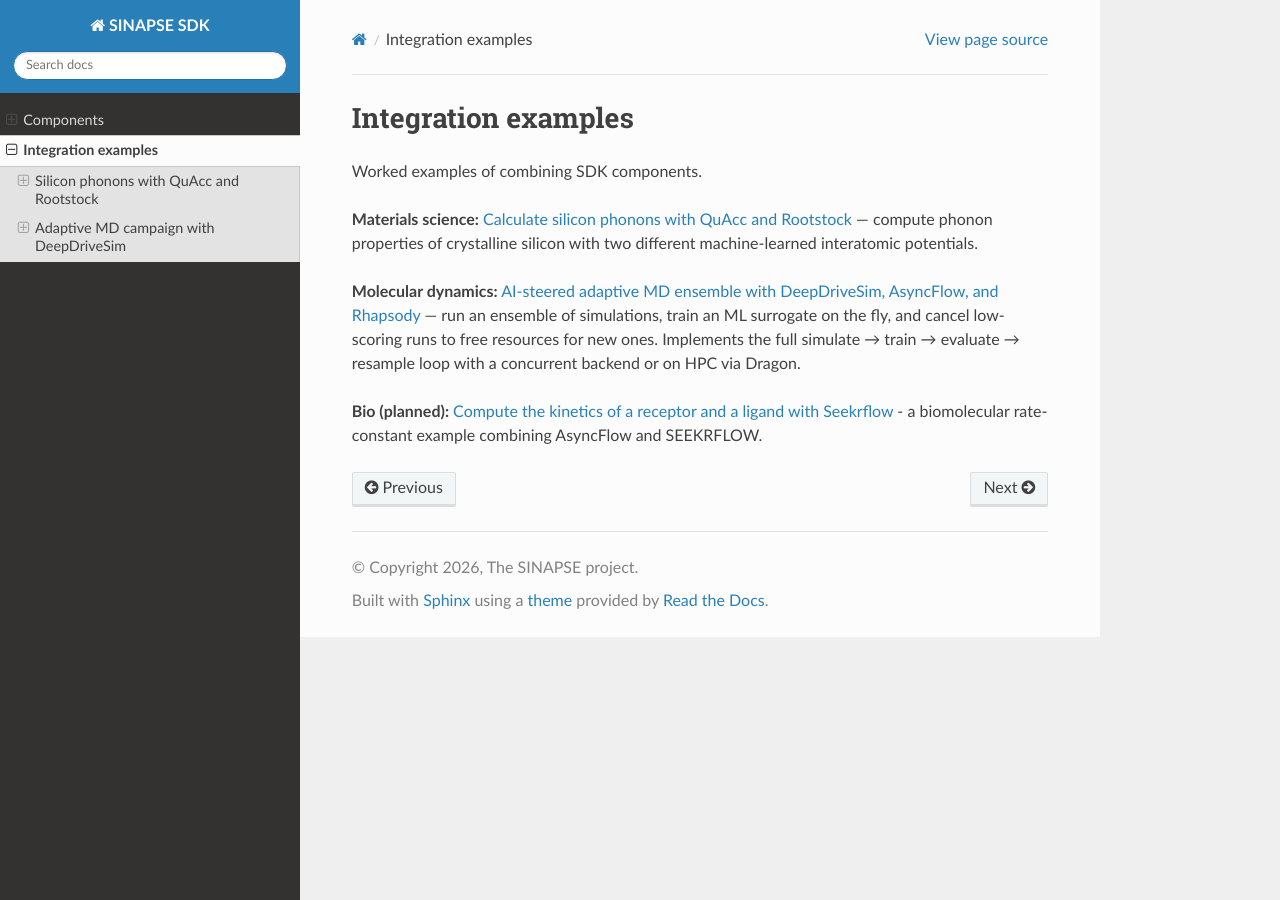
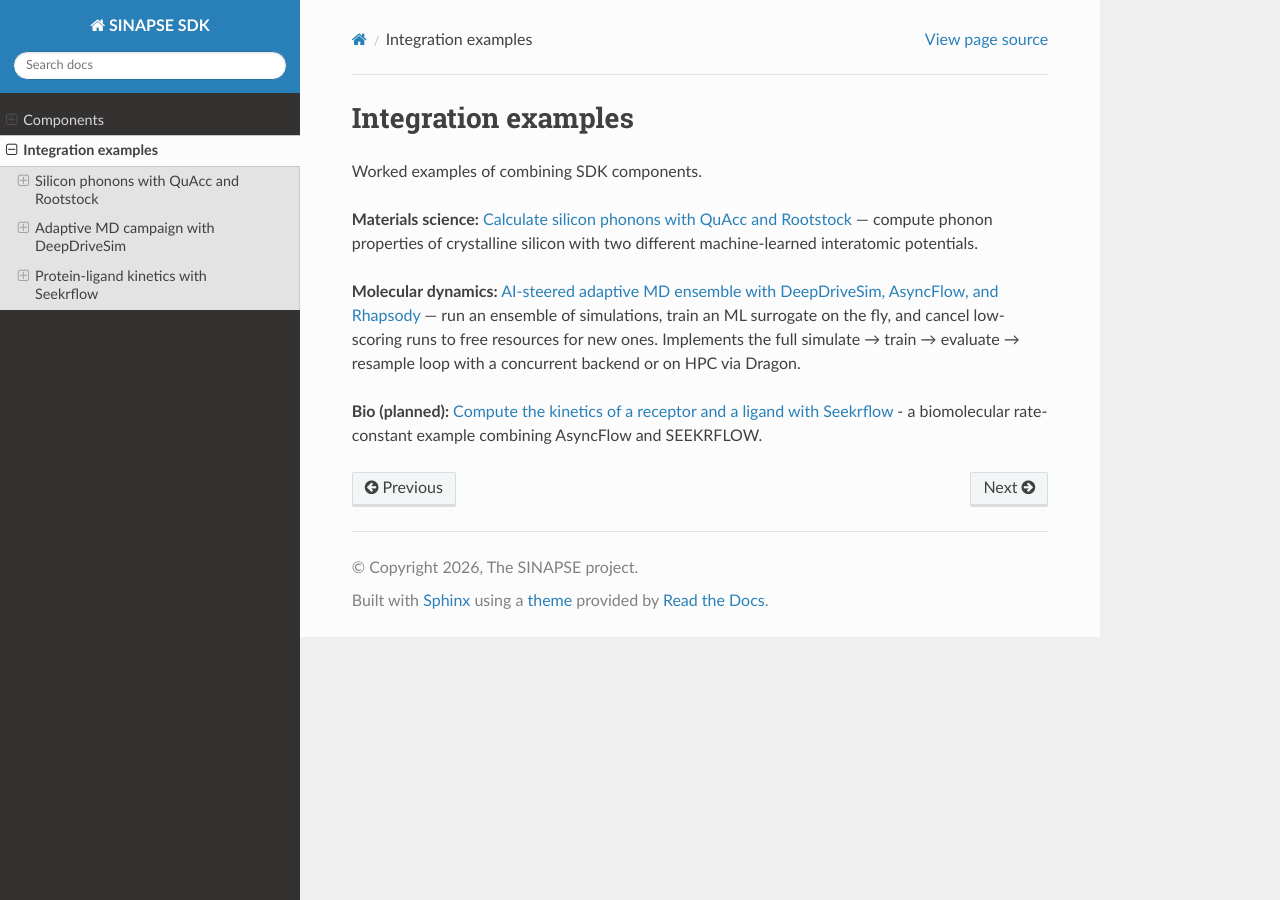
Before and after one commit to SINAPSE-NSF/sinapse-sdk, a Sphinx documentation site: the page built from docs/examples.md, in a window 1280 px wide. Built offline with Sphinx 7.4.7 and the Read the Docs theme 3.1.0, drawn with Linux system fonts in a browser that asks for light colours.

Commit message:
Fixed Sphinx warning

````diff
--- a/docs/examples.md
+++ b/docs/examples.md
@@ -7,6 +7,7 @@ Worked examples of combining SDK components.
 
 Silicon phonons with QuAcc and Rootstock <quacc-rootstock-phonons/index>
 Adaptive MD campaign with DeepDriveSim <ddsim-asyncflow-rhapsody/index>
+Protein-ligand kinetics with Seekrflow <seekrflow-asyncflow-trypsin/index>
 ```
 
 **Materials science:** [Calculate silicon phonons with QuAcc and
````
